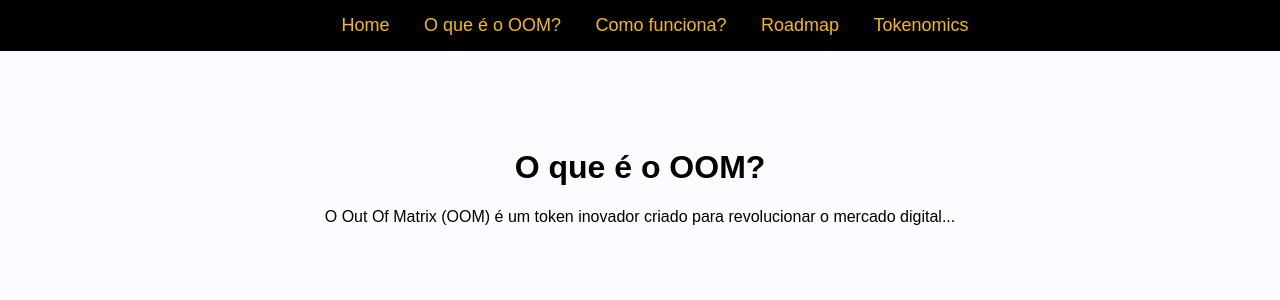
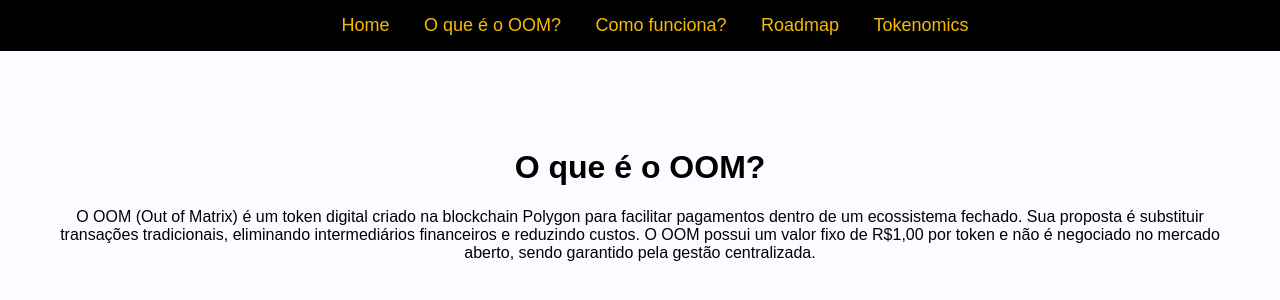
Before and after one commit to InnocenteGi/outofmatrix.github.io, a plain HTML site: page oque.html in a window 1280 px wide. Drawn offline with Linux system fonts and the light colour scheme.

Commit message:
Update oque.html

```diff
--- a/oque.html
+++ b/oque.html
@@ -22,7 +22,7 @@
 
     <div class="container">
         <h1>O que é o OOM?</h1>
-        <p>O Out Of Matrix (OOM) é um token inovador criado para revolucionar o mercado digital...</p>
+        <p>O OOM (Out of Matrix) é um token digital criado na blockchain Polygon para facilitar pagamentos dentro de um ecossistema fechado. Sua proposta é substituir transações tradicionais, eliminando intermediários financeiros e reduzindo custos. O OOM possui um valor fixo de R$1,00 por token e não é negociado no mercado aberto, sendo garantido pela gestão centralizada.</p>
     </div>
 </body>
 </html>
```
